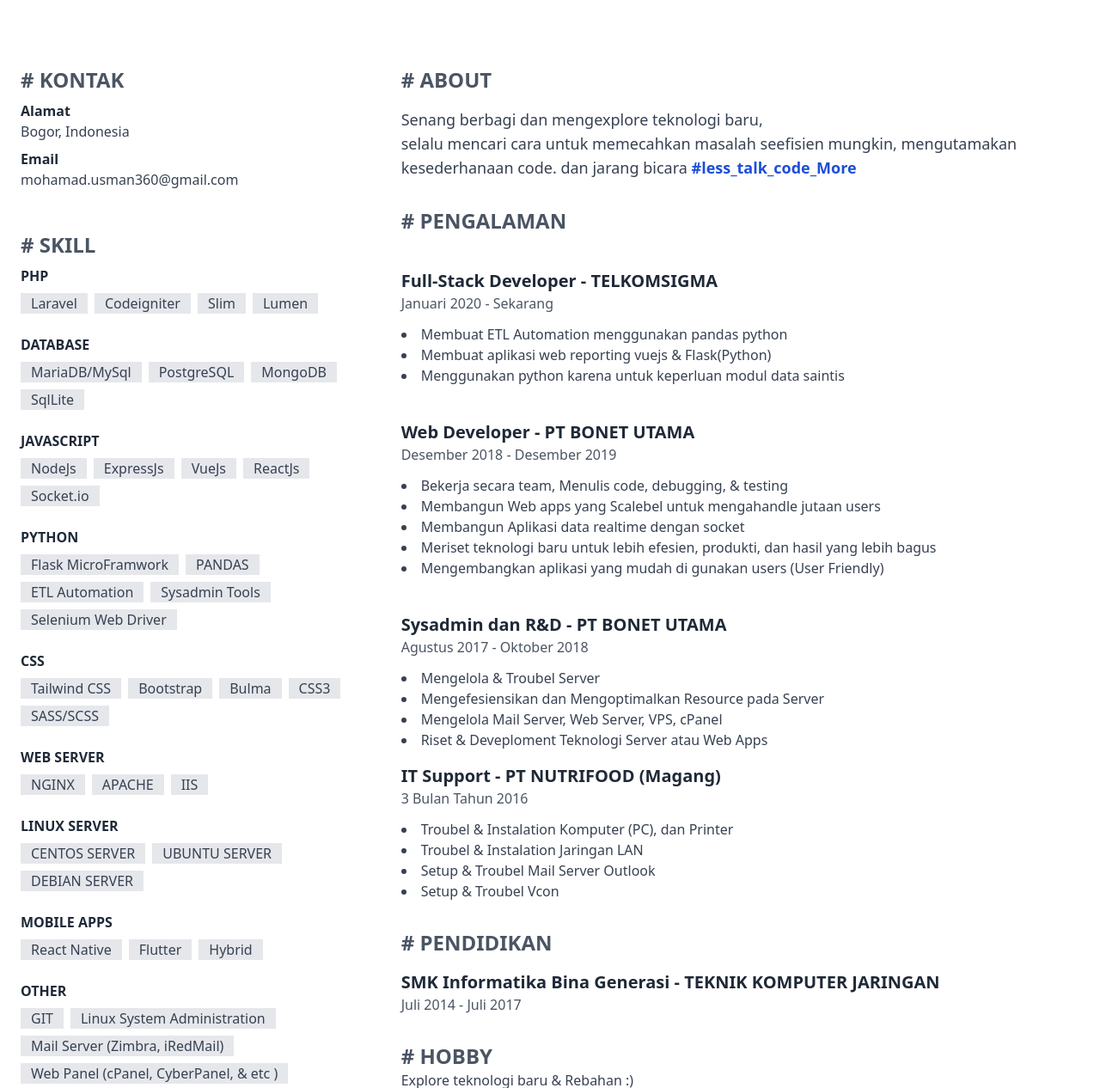
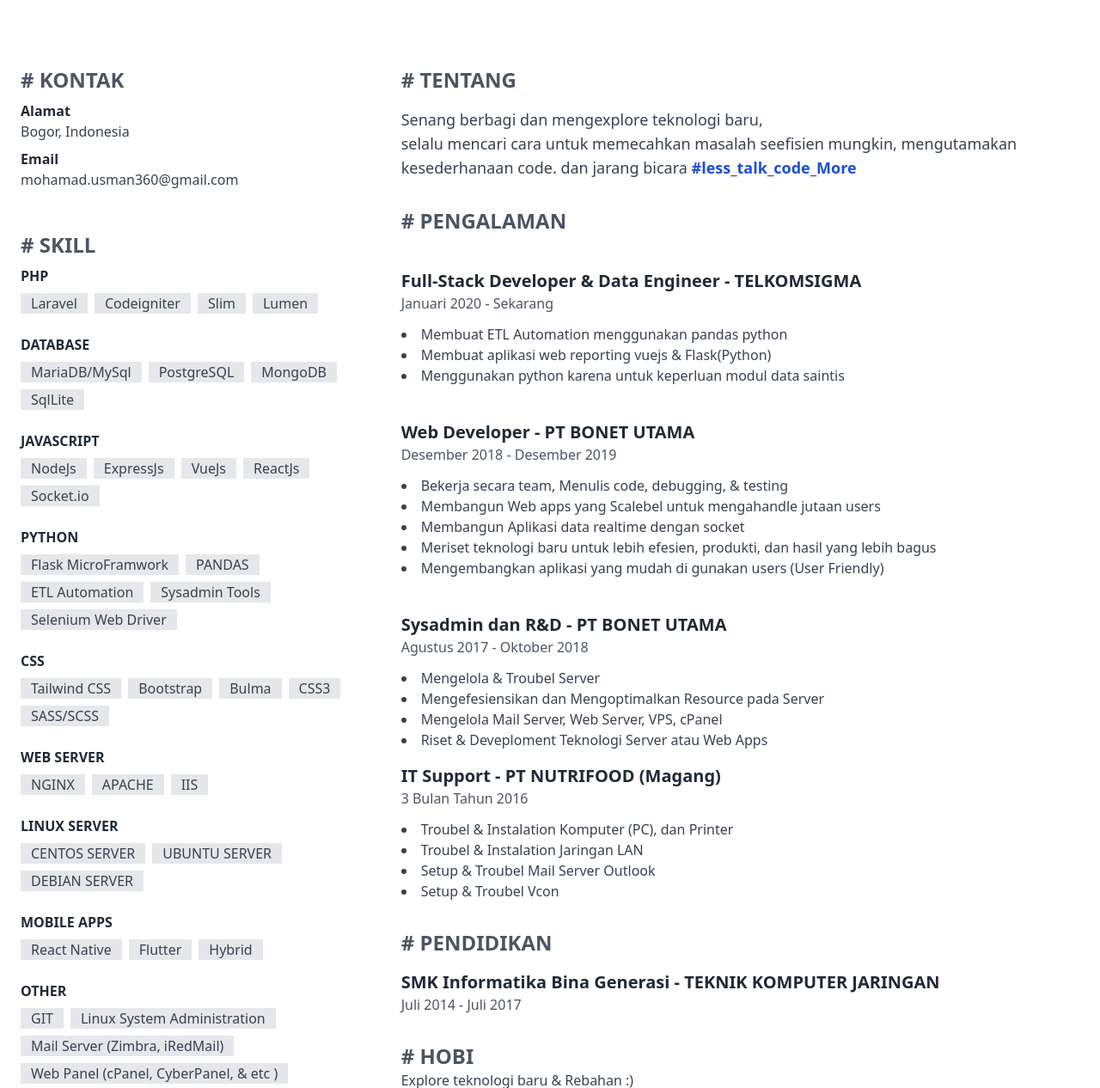
Before and after one commit to mohusman360/mohusman360.github.io, a plain HTML site: page index.html in a window 1280 px wide. Shown: the part 171-1437 px from the top of the page at 86% size. Drawn offline with nearby package versions, Linux system fonts and the light colour scheme.

Commit message:
Update index.html

```diff
--- a/index.html
+++ b/index.html
@@ -225,7 +225,7 @@
       </div>
       <div class="lg:flex-shrink  text-gray-700  px-4 py-2 m-2">
         <div>
-            <h2 class="text-2xl font-extrabold text-gray-600"># ABOUT</h2>
+            <h2 class="text-2xl font-extrabold text-gray-600"># TENTANG</h2>
               <p class="text-lg mt-4">
                 Senang berbagi dan mengexplore teknologi baru, <br/>selalu mencari cara untuk memecahkan masalah seefisien mungkin,  mengutamakan<br/> kesederhanaan code.
                  dan jarang bicara <a href="#" class="text-blue-700 font-bold">#less_talk_code_More</a>
@@ -233,7 +233,7 @@
         </div>
         <div class="mt-8">
             <h2 class="text-2xl font-extrabold text-gray-600"># PENGALAMAN</h2>
-            <h3 class="mt-10 text-xl font-bold  text-gray-800">Full-Stack Developer - TELKOMSIGMA</h3>
+            <h3 class="mt-10 text-xl font-bold  text-gray-800">Full-Stack Developer & Data Engineer - TELKOMSIGMA</h3>
               <small class="text-base text-gray-600">Januari 2020 - Sekarang</small>
               <ul class="mt-3 list-disc list-inside">
                   <li>Membuat ETL Automation menggunakan pandas python</li>
@@ -277,7 +277,7 @@
             <small class="text-base text-gray-600">Juli 2014 - Juli 2017</small>
         </div>
         <div class="mt-8">
-             <h2 class="text-2xl font-extrabold text-gray-600"># HOBBY</h2>
+             <h2 class="text-2xl font-extrabold text-gray-600"># HOBI</h2>
              <p>Explore teknologi baru & Rebahan :)</p>
         </div>
       </div>
```
